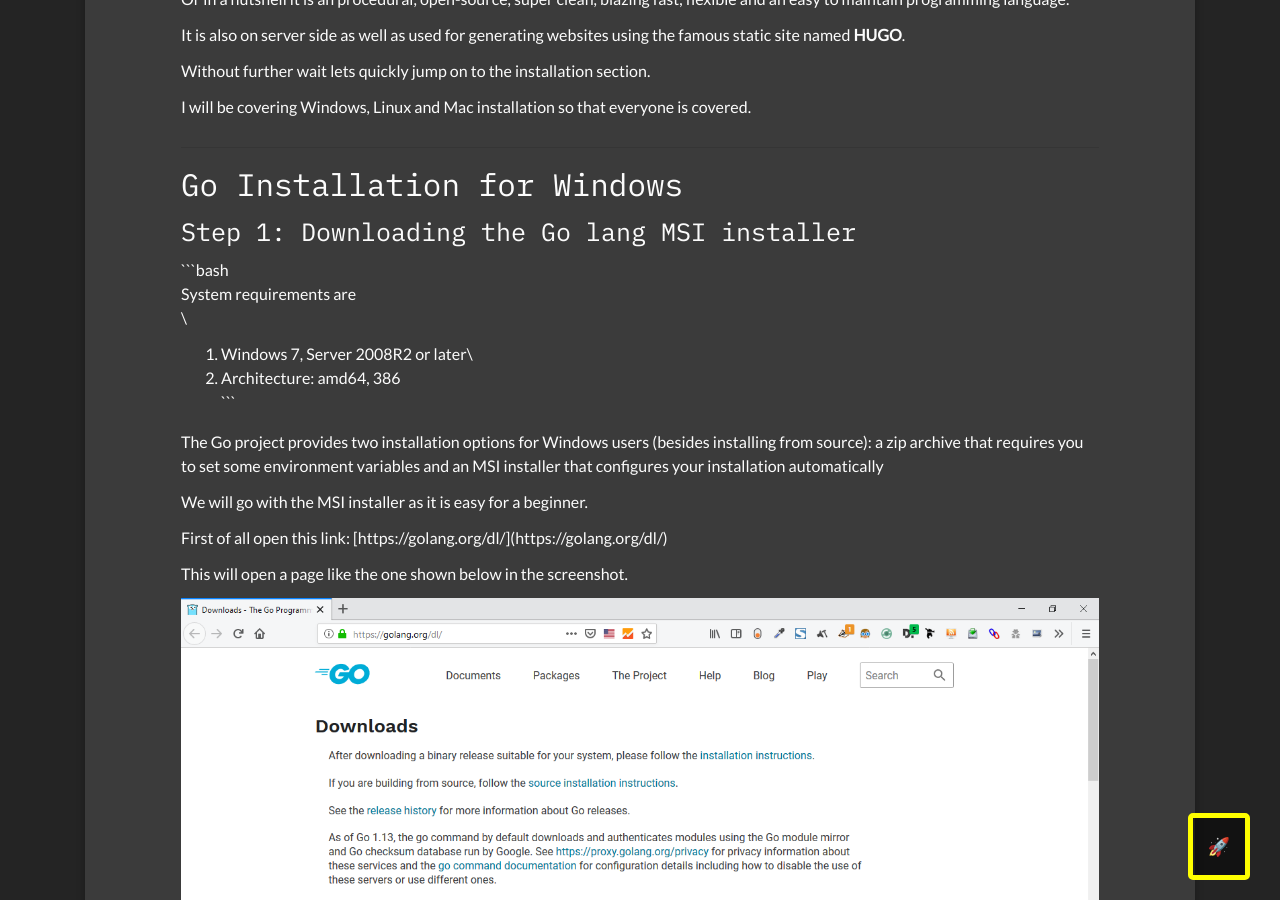
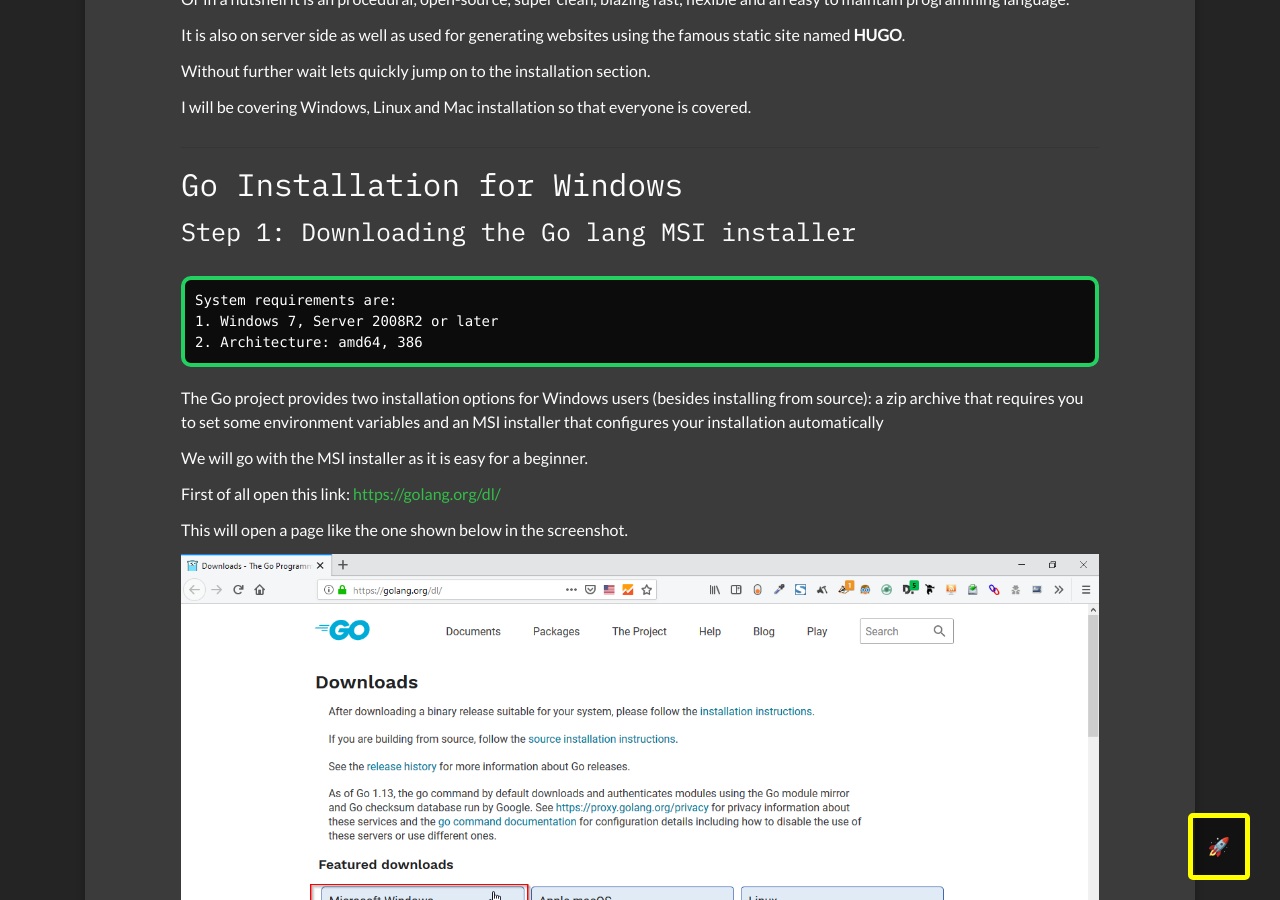
Before and after one commit to sharadcodes/sharadcodes.github.io, a Jekyll site: the page built from _posts/2019-11-13-what-is-golang-and-how-to-install-it.md, in a window 1280 px wide and 900 px high, scrolled down 755 px. Built offline with Jekyll 4.4.1, drawn with Linux system fonts in a browser that asks for light colours; emoji names are drawn with the system emoji font.

Commit message:
Update Post “2019-11-13-what-is-golang-and-how-to-install-it”

````diff
--- a/_posts/2019-11-13-what-is-golang-and-how-to-install-it.md
+++ b/_posts/2019-11-13-what-is-golang-and-how-to-install-it.md
@@ -32,18 +32,17 @@
 
 ### Step 1: Downloading the Go lang MSI installer
 
-\`\``bash\
-System requirements are\
-\
-1. Windows 7, Server 2008R2 or later\
-2. Architecture: amd64, 386\
-\`\``
+```bash
+System requirements are:
+1. Windows 7, Server 2008R2 or later
+2. Architecture: amd64, 386
+```
 
 The Go project provides two installation options for Windows users (besides installing from source): a zip archive that requires you to set some environment variables and an MSI installer that configures your installation automatically
 
 We will go with the MSI installer as it is easy for a beginner.
 
-First of all open this link: \[https://golang.org/dl/](https://golang.org/dl/)
+First of all open this link: [https://golang.org/dl/](https://golang.org/dl/)
 
 This will open a page like the one shown below in the screenshot.
 
````
